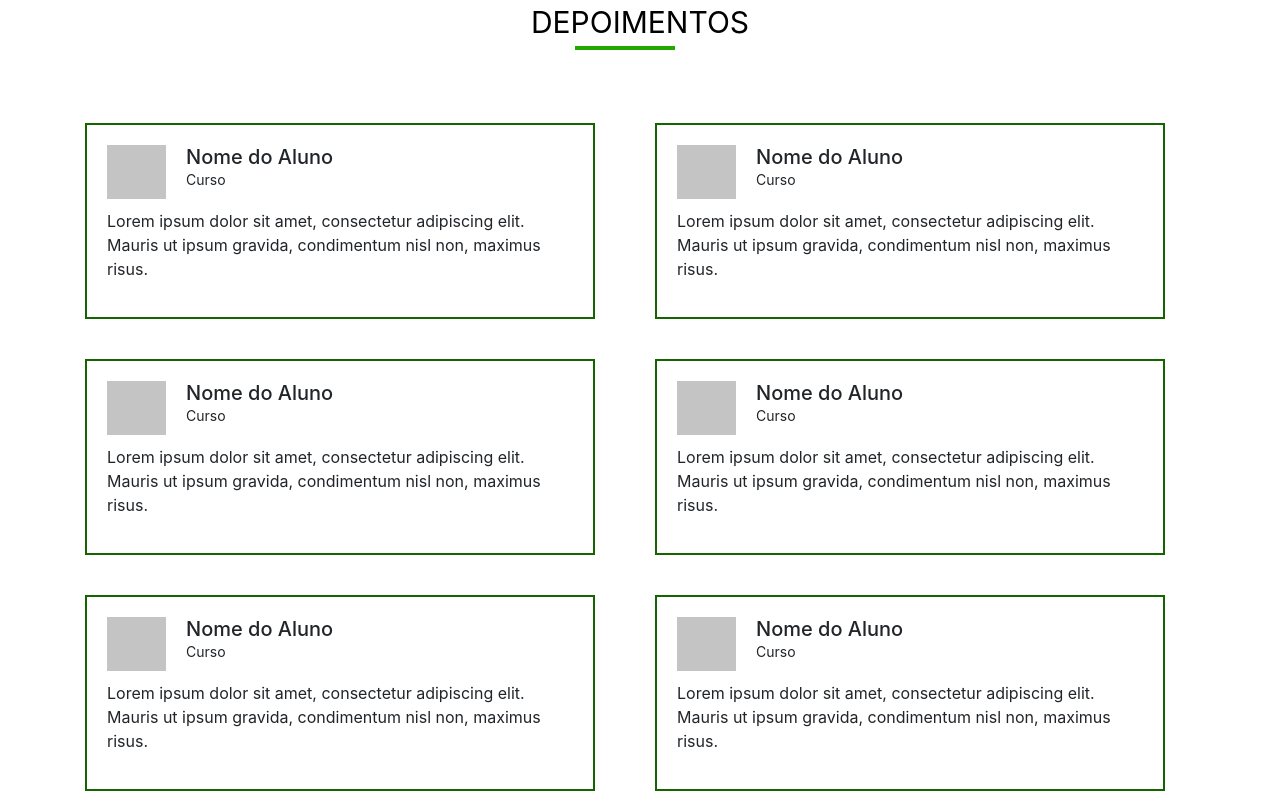
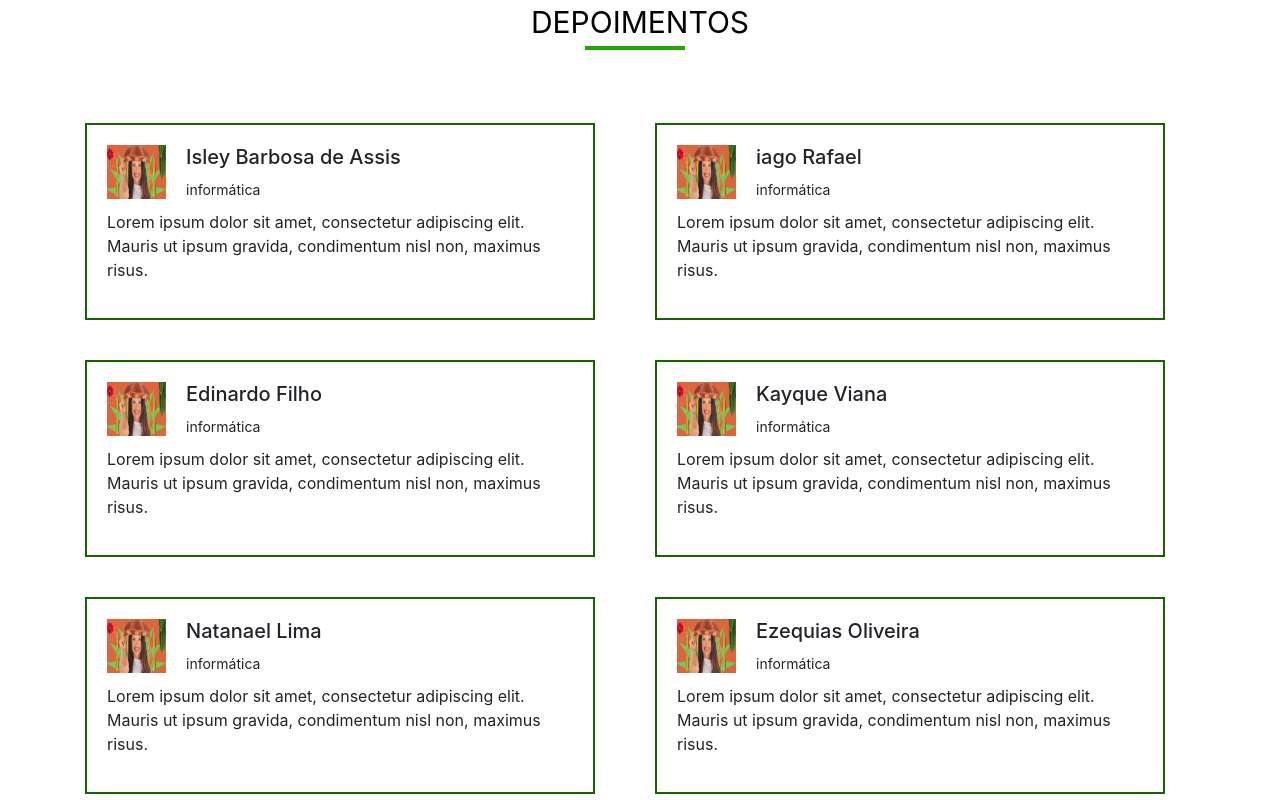
Before and after one commit to Isleyassis/ProjetoSocialOP, a Nuxt app: page / in a window 1280 px wide. Shown: the top 800 px of the page. Built offline with nearby package versions, Linux system fonts and the light colour scheme.

Commit message:
:rocket: adicionando logica nos depoimentos

```diff
--- a/components/testimonials/index.vue
+++ b/components/testimonials/index.vue
@@ -3,94 +3,21 @@
         <div class="main-testimonials__title">
             <h3>Depoimentos</h3>
         </div>
+
         <b-row cols="2">
-            <b-col>
+            <b-col v-for="(test, index) in testimonials" :key="index">
                 <div class="main-testimonials__box">
                     <div class="main-testimonials__wrapper-infos">
                         <div class="main-testimonials__wrapper-img">
+                            <img :src="test.imgURL" alt="">
                         </div>
-                        <div class="main-testimonials__wrapper-name">
-                            <h5 style="margin: 0;">Nome do Aluno</h5>
-                            <small>Curso</small>
-                        </div>
+                            <div class="main-testimonials__wrapper-name">
+                                <h5> {{ test.nameStudent }} </h5>
+                                <small> {{ test.course }} </small>
+                            </div>
                     </div>
                     <div class="main-testimonials__text">
-                        <p>Lorem ipsum dolor sit amet, consectetur adipiscing elit. Mauris ut ipsum gravida, condimentum nisl non, maximus risus.</p>
-                    </div>
-                </div>
-            </b-col>
-             <b-col>
-                <div class="main-testimonials__box">
-                    <div class="main-testimonials__wrapper-infos">
-                        <div class="main-testimonials__wrapper-img">
-                        </div>
-                        <div class="main-testimonials__wrapper-name">
-                            <h5 style="margin: 0;">Nome do Aluno</h5>
-                            <small>Curso</small>
-                        </div>
-                    </div>
-                    <div class="main-testimonials__text">
-                        <p>Lorem ipsum dolor sit amet, consectetur adipiscing elit. Mauris ut ipsum gravida, condimentum nisl non, maximus risus.</p>
-                    </div>
-                </div>
-            </b-col>
-             <b-col>
-                <div class="main-testimonials__box">
-                    <div class="main-testimonials__wrapper-infos">
-                        <div class="main-testimonials__wrapper-img">
-                        </div>
-                        <div class="main-testimonials__wrapper-name">
-                            <h5 style="margin: 0;">Nome do Aluno</h5>
-                            <small>Curso</small>
-                        </div>
-                    </div>
-                    <div class="main-testimonials__text">
-                        <p>Lorem ipsum dolor sit amet, consectetur adipiscing elit. Mauris ut ipsum gravida, condimentum nisl non, maximus risus.</p>
-                    </div>
-                </div>
-            </b-col>
-             <b-col>
-                <div class="main-testimonials__box">
-                    <div class="main-testimonials__wrapper-infos">
-                        <div class="main-testimonials__wrapper-img">
-                        </div>
-                        <div class="main-testimonials__wrapper-name">
-                            <h5 style="margin: 0;">Nome do Aluno</h5>
-                            <small>Curso</small>
-                        </div>
-                    </div>
-                    <div class="main-testimonials__text">
-                        <p>Lorem ipsum dolor sit amet, consectetur adipiscing elit. Mauris ut ipsum gravida, condimentum nisl non, maximus risus.</p>
-                    </div>
-                </div>
-            </b-col>
-             <b-col>
-                <div class="main-testimonials__box">
-                    <div class="main-testimonials__wrapper-infos">
-                        <div class="main-testimonials__wrapper-img">
-                        </div>
-                        <div class="main-testimonials__wrapper-name">
-                            <h5 style="margin: 0;">Nome do Aluno</h5>
-                            <small>Curso</small>
-                        </div>
-                    </div>
-                    <div class="main-testimonials__text">
-                        <p>Lorem ipsum dolor sit amet, consectetur adipiscing elit. Mauris ut ipsum gravida, condimentum nisl non, maximus risus.</p>
-                    </div>
-                </div>
-            </b-col>
-             <b-col>
-                <div class="main-testimonials__box">
-                    <div class="main-testimonials__wrapper-infos">
-                        <div class="main-testimonials__wrapper-img">
-                        </div>
-                        <div class="main-testimonials__wrapper-name">
-                            <h5 style="margin: 0;">Nome do Aluno</h5>
-                            <small>Curso</small>
-                        </div>
-                    </div>
-                    <div class="main-testimonials__text">
-                        <p>Lorem ipsum dolor sit amet, consectetur adipiscing elit. Mauris ut ipsum gravida, condimentum nisl non, maximus risus.</p>
+                        <p> {{ test.text }} </p>
                     </div>
                 </div>
             </b-col>
@@ -98,8 +25,54 @@
     </b-container>
 </template>
 
+<script>
+export default {
+    data() {
+        return {
+            testimonials: [
+                {
+                    nameStudent: 'Isley Barbosa de Assis',
+                    course: 'informática',
+                    text: 'Lorem ipsum dolor sit amet, consectetur adipiscing elit. Mauris ut ipsum gravida, condimentum nisl non, maximus risus.',
+                    imgURL: "/juliete.png"
+                },
+                {
+                    nameStudent: 'iago Rafael',
+                    course: 'informática',
+                    text: 'Lorem ipsum dolor sit amet, consectetur adipiscing elit. Mauris ut ipsum gravida, condimentum nisl non, maximus risus.',
+                    imgURL: "/juliete.png"
+                },
+                {
+                    nameStudent: 'Edinardo Filho',
+                    course: 'informática',
+                    text: 'Lorem ipsum dolor sit amet, consectetur adipiscing elit. Mauris ut ipsum gravida, condimentum nisl non, maximus risus.',
+                    imgURL: "/juliete.png"
+                },
+                {
+                    nameStudent: 'Kayque Viana',
+                    course: 'informática',
+                    text: 'Lorem ipsum dolor sit amet, consectetur adipiscing elit. Mauris ut ipsum gravida, condimentum nisl non, maximus risus.',
+                    imgURL: "/juliete.png"
+                },
+                 {
+                    nameStudent: 'Natanael Lima',
+                    course: 'informática',
+                    text: 'Lorem ipsum dolor sit amet, consectetur adipiscing elit. Mauris ut ipsum gravida, condimentum nisl non, maximus risus.',
+                    imgURL: "/juliete.png"
+                },
+                 {
+                    nameStudent: 'Ezequias Oliveira',
+                    course: 'informática',
+                    text: 'Lorem ipsum dolor sit amet, consectetur adipiscing elit. Mauris ut ipsum gravida, condimentum nisl non, maximus risus.',
+                    imgURL: "/juliete.png"
+                },
+            ]
+        }
+    }
+}
+</script>
+
 <style scoped>
-
 .main-testimonials {
     margin-bottom: 50px;
 }
@@ -112,9 +85,13 @@
 }
 
 .main-testimonials__wrapper-img {
-    background-color: #C4C4C4;
     width: 59px;
     height: 54px;
+}
+
+.main-testimonials__wrapper-img img{
+    width: 100%;
+    height: 100%;
 }
 
 .main-testimonials__title {
@@ -138,7 +115,7 @@
     position: absolute;
     content: '';
     bottom: -10%;
-    left: 20%;
+    left: 25%;
     width: 100px;
     height: 4px;
     background-color: #22A800;
@@ -154,5 +131,8 @@
     flex-direction: column;
     margin-left: 20px;
 }
+.main-testimonials__wrapper-name h5{
+    margin-bottom: 10px;
+}
 
 </style>
```
Also changed, not shown: static/juliete.png (added).
